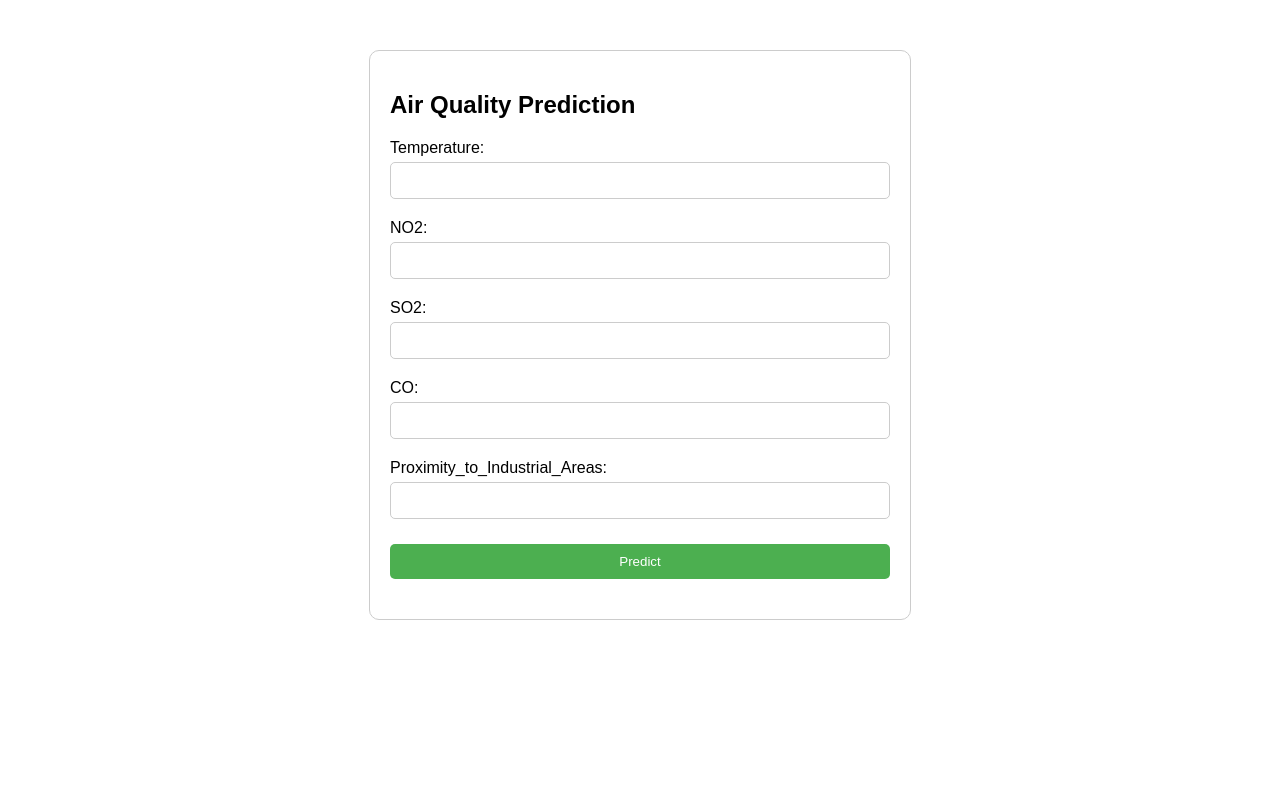
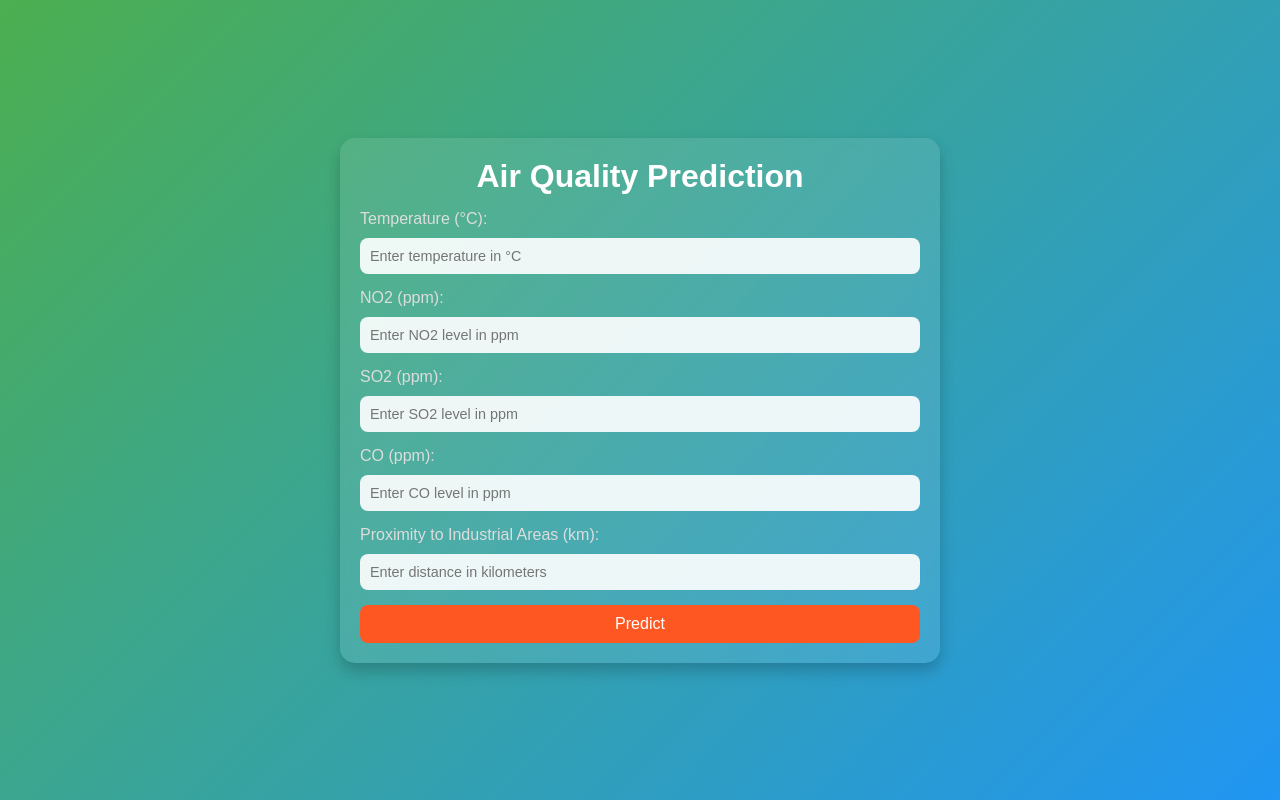
Before and after one commit to ThigullaAmulya/Air-Quality-Prediction, a Flask app: page / in a window 1280 px wide. Run offline with Flask 3, Linux system fonts and the light colour scheme; parts of the project's set-up code (start-up, migrations or seed data) failed here and were passed over.

Commit message:
Update index.html

```diff
--- a/templates/index.html
+++ b/templates/index.html
@@ -1,68 +1,170 @@
 <!DOCTYPE html>
-<html>
+<html lang="en">
+
 <head>
+    <meta charset="UTF-8">
+    <meta name="viewport" content="width=device-width, initial-scale=1.0">
     <title>Air Quality Prediction</title>
     <style>
-        body {
-            font-family: Arial, sans-serif;
-            margin: 50px;
-        }
-        .form-container {
-            max-width: 500px;
-            margin: auto;
-            padding: 20px;
-            border: 1px solid #ccc;
-            border-radius: 10px;
-        }
-        .form-container input {
-            width: 100%;
-            padding: 10px;
-            margin: 5px 0 20px 0;
-            display: inline-block;
-            border: 1px solid #ccc;
-            border-radius: 5px;
+        /* General Reset */
+        * {
+            margin: 0;
+            padding: 0;
             box-sizing: border-box;
         }
-        .form-container input[type="submit"] {
-            background-color: #4CAF50;
-            color: white;
+
+        body {
+            font-family: 'Arial', sans-serif;
+            background: linear-gradient(135deg, #4CAF50, #2196F3);
+            height: 100vh;
+            display: flex;
+            justify-content: center;
+            align-items: center;
+            color: #fff;
+        }
+
+        .container {
+            width: 90%;
+            max-width: 600px; /* Reduced max-width */
+            background-color: rgba(255, 255, 255, 0.1);
+            padding: 20px; /* Reduced padding */
+            border-radius: 15px;
+            box-shadow: 0 8px 15px rgba(0, 0, 0, 0.2);
+            backdrop-filter: blur(10px);
+            text-align: center;
+        }
+
+        .container h1 {
+            font-size: 2em; /* Reduced font size */
+            margin-bottom: 15px;
+            color: #fff;
+        }
+
+        .form-group {
+            margin-bottom: 15px; /* Reduced margin */
+            text-align: left;
+        }
+
+        label {
+            display: block;
+            font-size: 1em; /* Reduced font size */
+            margin-bottom: 5px; /* Reduced margin */
+            color: #ddd;
+        }
+
+        input[type="number"] {
+            width: 100%;
+            padding: 10px; /* Reduced padding */
             border: none;
+            border-radius: 8px; /* Reduced border-radius */
+            font-size: 0.9em; /* Reduced font size */
+            margin-top: 5px;
+            background-color: rgba(255, 255, 255, 0.9);
+            color: #333;
         }
-        .form-container input[type="submit"]:hover {
-            background-color: #45a049;
+
+        input[type="number"]:focus {
+            outline: none;
+            border: 2px solid #2196F3;
+            box-shadow: 0 0 8px rgba(33, 150, 243, 0.5);
         }
+
+        input[type="submit"] {
+            background-color: #ff5722;
+            color: #fff;
+            border: none;
+            padding: 10px; /* Reduced padding */
+            font-size: 1em; /* Reduced font size */
+            border-radius: 8px; /* Reduced border-radius */
+            cursor: pointer;
+            transition: all 0.3s ease;
+            display: inline-block;
+            width: 100%;
+        }
+
+        input[type="submit"]:hover {
+            background-color: #e64a19;
+            transform: translateY(-2px);
+        }
+
         .result {
-            font-size: 1.5em;
-            color: #4CAF50;
-            text-align: center;
-            margin-top: 20px;
+            font-size: 1.2em; /* Reduced font size */
+            color: #fff;
+            margin-top: 15px; /* Reduced margin */
+            font-weight: bold;
+        }
+
+        /* Responsive Design */
+        @media (max-width: 768px) {
+            .container {
+                width: 95%;
+                padding: 15px; /* Further reduced padding */
+            }
+
+            h1 {
+                font-size: 1.8em; /* Reduced font size */
+            }
+
+            input[type="submit"] {
+                font-size: 0.9em; /* Reduced font size */
+            }
+        }
+
+        /* Animations */
+        .container {
+            animation: fadeIn 1.5s ease;
+        }
+
+        @keyframes fadeIn {
+            from {
+                opacity: 0;
+                transform: scale(0.9);
+            }
+            to {
+                opacity: 1;
+                transform: scale(1);
+            }
         }
     </style>
 </head>
+
 <body>
-    <div class="form-container">
-        <h2>Air Quality Prediction</h2>
+    <div class="container">
+        <h1>Air Quality Prediction</h1>
         <form action="/predict" method="post">
-            <label for="Temperature">Temperature:</label>
-            <input type="number" step="any" name="Temperature" required>
+            <div class="form-group">
+                <label for="Temperature">Temperature (°C):</label>
+                <input type="number" step="any" name="Temperature" placeholder="Enter temperature in °C" required>
+            </div>
 
-            <label for="NO2">NO2:</label>
-            <input type="number" step="any" name="NO2" required>
+            <div class="form-group">
+                <label for="NO2">NO2 (ppm):</label>
+                <input type="number" step="any" name="NO2" placeholder="Enter NO2 level in ppm" required>
+            </div>
 
-            <label for="SO2">SO2:</label>
-            <input type="number" step="any" name="SO2" required>
+            <div class="form-group">
+                <label for="SO2">SO2 (ppm):</label>
+                <input type="number" step="any" name="SO2" placeholder="Enter SO2 level in ppm" required>
+            </div>
 
-            <label for="CO">CO:</label>
-            <input type="number" step="any" name="CO" required>
+            <div class="form-group">
+                <label for="CO">CO (ppm):</label>
+                <input type="number" step="any" name="CO" placeholder="Enter CO level in ppm" required>
+            </div>
 
-            <label for="Proximity_to_Industrial_Areas">Proximity_to_Industrial_Areas:</label>
-            <input type="number" step="any" name="Proximity_to_Industrial_Areas" required>
+            <div class="form-group">
+                <label for="Proximity_to_Industrial_Areas">Proximity to Industrial Areas (km):</label>
+                <input type="number" step="any" name="Proximity_to_Industrial_Areas"
+                    placeholder="Enter distance in kilometers" required>
+            </div>
 
             <input type="submit" value="Predict">
         </form>
+
         {% if prediction_text %}
         <div class="result">{{ prediction_text }}</div>
         {% endif %}
     </div>
 </body>
+
 </html>
```
